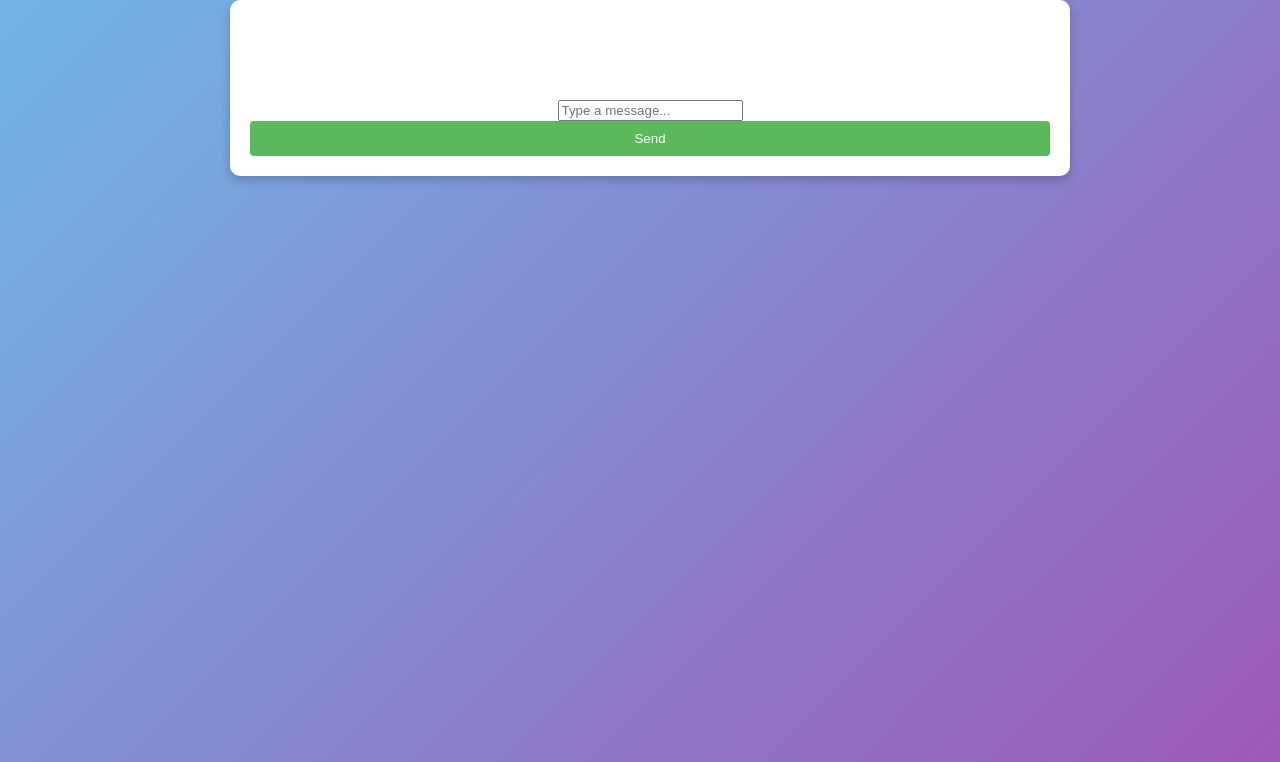
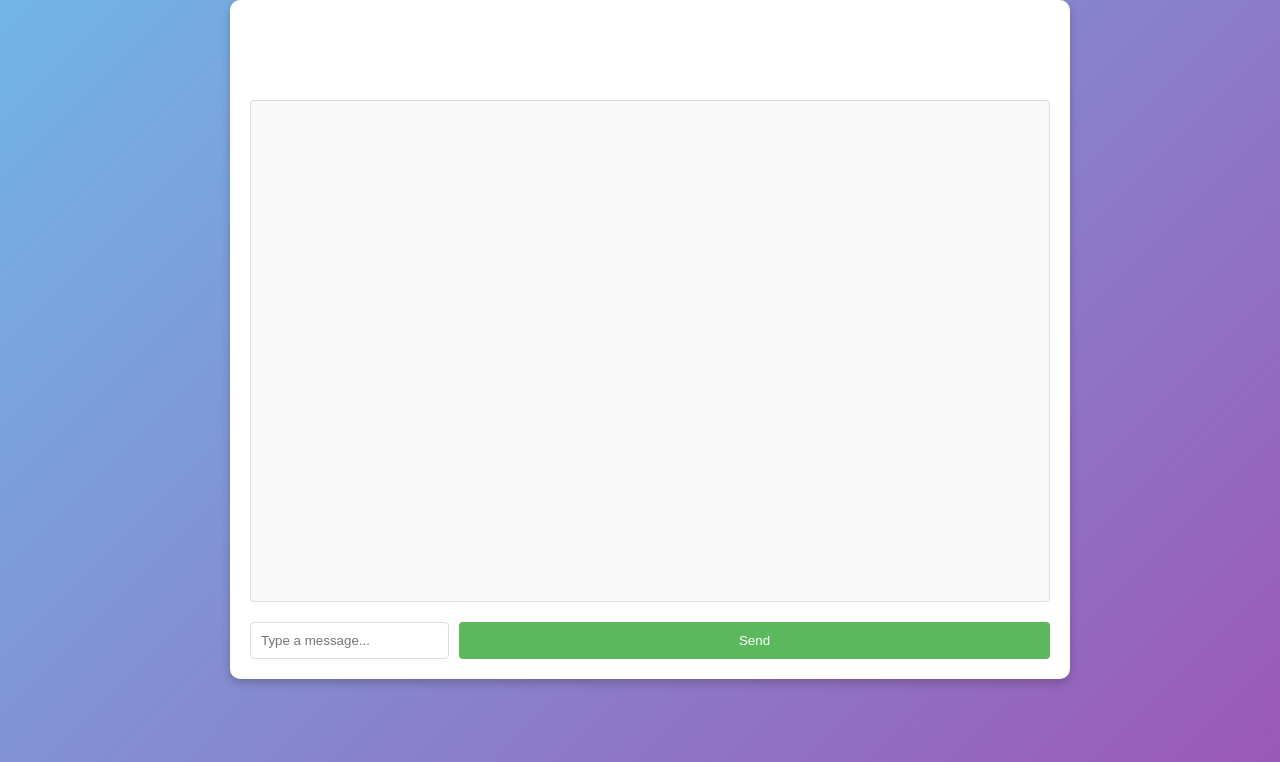
Before and after one commit to raphveron/Projet_Containerization_Web_Chat, a Flask app: a page that uses frontend/templates/chat.html in a window 1280 px wide. Shown: the part 38-800 px from the top of the page. Run offline with Flask 3, Linux system fonts and the light colour scheme.

Commit message:
maj visibilité

```diff
--- a/App.py
+++ b/App.py
@@ -1,4 +1,4 @@
-from flask import Flask, render_template, request, redirect, url_for, session
+from flask import Flask, render_template, request, redirect, url_for, session, flash
 from flask_sqlalchemy import SQLAlchemy
 from werkzeug.security import generate_password_hash, check_password_hash
 
@@ -42,7 +42,8 @@
             return redirect(url_for('main'))
         else:
             # L'email n'existe pas ou le mot de passe est incorrect
-            return "Email or password is incorrect.", 401  # 401 est le code d'état pour les erreurs d'autorisation
+            flash('Email or password is incorrect.', 'error')  # Le deuxième argument est facultatif et représente une catégorie
+            return redirect(url_for('login'))  # Redirection vers la page de connexion
 
     return render_template('login.html')
 
--- a/frontend/static/css/hub.css
+++ b/frontend/static/css/hub.css
@@ -1,3 +1,5 @@
+/*#region Login*/
+
 body, html {
     height: 100%;
     margin: 0;
@@ -34,7 +36,7 @@
     padding: 20px;
     overflow-y: auto;
 }
-
+/*#region register*/
 main {
     background: white;
     border-radius: 10px;
@@ -74,6 +76,19 @@
     width: 100%; /* Full-width for mobile, adjust as needed */
 }
 
+.flash-messages .error {
+    color: red;  /* Couleur du texte pour les erreurs */
+    background-color: #ffd2d2;  /* Fond clair pour que le message ressorte */
+    border: 1px solid #ff0000;  /* Une bordure pour souligner l'erreur */
+    padding: 10px;
+    margin-bottom: 20px;  /* Espacer le message du formulaire de connexion */
+    border-radius: 4px;  /* Coins arrondis pour le style */
+}
+/*#endregion register*/
+/*#endregion Login*/
+
+
+/*#region main*/
 button:hover {
     background-color: #4cae4c;
 }
@@ -169,3 +184,97 @@
 #userList li a:hover {
     background-color: #3017d6; /* Couleur de fond légèrement différente au survol */
 }
+/*#region roomList */
+/* Style pour la liste des utilisateurs et des salles de chat */
+#userList, #roomList {
+    list-style-type: none; /* Enlève les puces */
+    padding: 0;
+    margin: 0;
+    background-color: #f2f2f2; /* Couleur de fond pour les listes */
+    border-radius: 4px; /* Bordures arrondies */
+    box-shadow: 0 2px 4px rgba(0,0,0,0.1); /* Ombre portée pour un effet de profondeur */
+    max-height: 300px; /* Hauteur maximale avec défilement */
+    overflow-y: auto; /* Permettre le défilement vertical */
+    margin-bottom: 20px; /* Espace avant le bouton créer une salle */
+}
+
+#userList li, #roomList li {
+    padding: 10px; /* Espacement intérieur */
+    border-bottom: 1px solid #ddd; /* Séparateur entre les éléments */
+}
+
+#userList li:last-child, #roomList li:last-child {
+    border-bottom: none; /* Pas de séparateur pour le dernier élément */
+}
+
+#userList li a, #roomList li a {
+    color: #333; /* Couleur du texte des liens */
+    text-decoration: none; /* Pas de soulignement */
+    display: block; /* Rend le lien cliquable sur toute la largeur de l'élément */
+}
+
+#userList li a:hover, #roomList li a:hover {
+    background-color: #e6e6e6; /* Couleur de fond au survol */
+}
+
+/* Style pour le bouton créer une salle */
+.create-room-btn {
+    display: block; /* Rend le bouton comme un bloc */
+    width: 100%; /* Pleine largeur */
+    padding: 10px; /* Espacement intérieur */
+    margin-bottom: 20px; /* Espace en dessous du bouton */
+    background-color: #4caf50; /* Couleur du bouton */
+    color: white; /* Couleur du texte */
+    border: none;
+    border-radius: 4px;
+    cursor: pointer; /* Curseur pointeur */
+}
+
+.create-room-btn:hover {
+    background-color: #45a049; /* Couleur au survol */
+}
+
+/*#endregion roomList*/
+
+/*#endregion main*/
+
+/* Styles pour la zone de chat dans hub.css */
+/*#region chat*/
+.chat-messages {
+    height: 60vh; /* Augmentez la hauteur pour donner plus d'espace aux messages */
+    overflow-y: auto; /* Permettre le défilement si nécessaire */
+    background-color: #f9f9f9; /* Un fond légèrement différent pour les messages */
+    border: 1px solid #ddd;
+    border-radius: 4px;
+    padding: 10px;
+    margin-bottom: 20px; /* Espace avant la zone de saisie de message */
+}
+
+/* Stylisez chaque message individuellement si nécessaire */
+.message {
+    padding: 5px 10px;
+    margin-bottom: 10px;
+    border-radius: 4px;
+    background-color: #fff; /* Un fond blanc pour que chaque message se détache */
+    box-shadow: 0 1px 1px rgba(0, 0, 0, 0.1);
+}
+
+/* Styles pour la zone d'entrée du message */
+#chatMessageForm {
+    display: flex;
+    margin-top: 10px;
+}
+
+#chatMessageInput {
+    flex-grow: 1; /* Permet à l'input de s'étendre pour occuper l'espace disponible */
+    padding: 10px;
+    margin-right: 10px; /* Espace entre l'input et le bouton d'envoi */
+    border: 1px solid #ddd;
+    border-radius: 4px;
+}
+
+button[type="submit"] {
+    padding: 10px 20px; /* Padding plus grand pour un bouton plus accessible */
+    /* Les autres propriétés restent les mêmes */
+}
+/*#endregion chat*/
--- a/frontend/templates/chat.html
+++ b/frontend/templates/chat.html
@@ -15,16 +15,20 @@
         <main>
             <h1>Chat with {{ username }}</h1>
             <div class="chat-messages" id="chatMessages">
-                <!-- Ici seront affichés les messages du chat avec l'utilisateur `username` -->
-                <!-- Vous devez remplir ceci avec des données dynamiques venant de votre serveur -->
+                <!-- Supposons que les messages sont dans une variable 'messages' passée au template -->
+                {% for message in messages %}
+                    <div class="message">
+                        <p><strong>{{ message.sender_username }}:</strong> {{ message.text }}</p>
+                        <span class="timestamp">{{ message.timestamp }}</span>
+                    </div>
+                {% endfor %}
             </div>
             <form id="chatMessageForm">
-                <input type="text" id="chatMessageInput" placeholder="Type a message...">
+                <input type="text" id="chatMessageInput" placeholder="Type a message..." autocomplete="off">
                 <button type="submit">Send</button>
             </form>
         </main>
     </div>
     <script src="{{ url_for('static', filename='js/hub.js') }}"></script>
-    <!-- Vous pouvez ajouter ici un script spécifique pour gérer le chat -->
 </body>
 </html>
```
Also changed, not shown: frontend/templates/login.html (+9 -0 lines).
